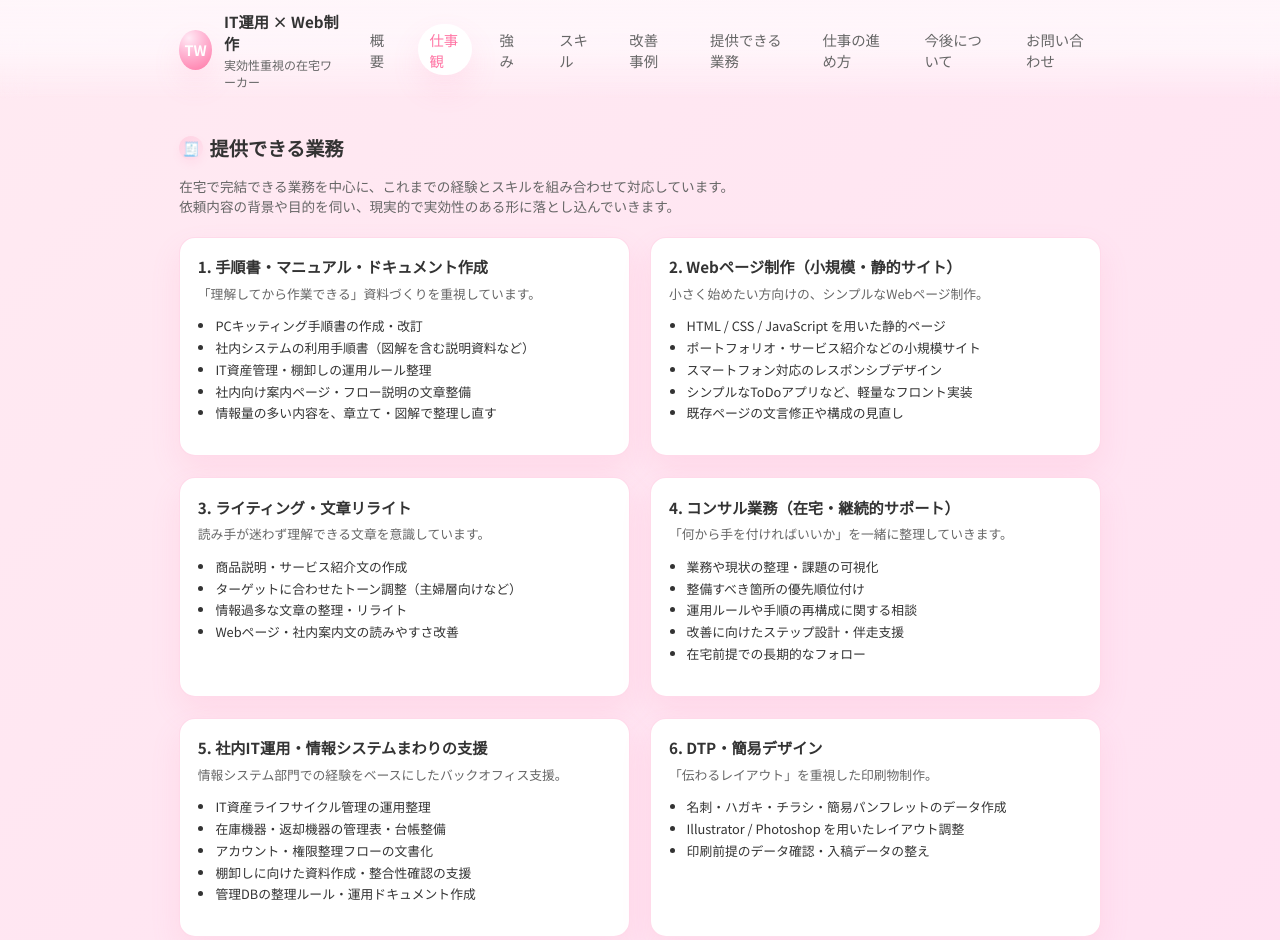
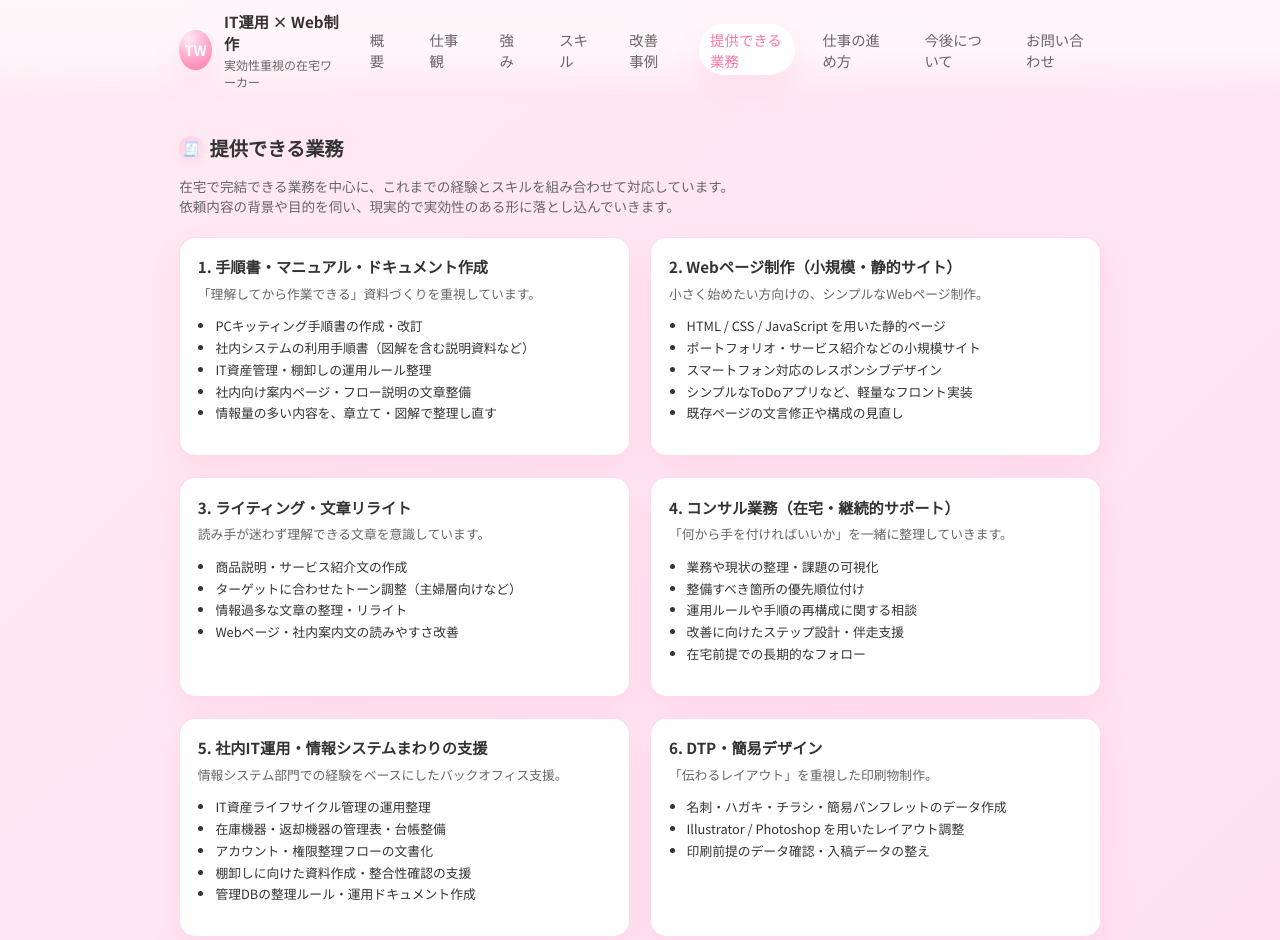
Before and after one commit to worldworkstyle00-web/Portforio, a plain HTML site: page services.html in a window 1280 px wide. Shown: the top 940 px of the page. Drawn offline with Linux system fonts and the light colour scheme.

Commit message:
ナビゲーションのアクティブ状態を各ページに合わせて修正

```diff
--- a/services.html
+++ b/services.html
@@ -26,11 +26,11 @@
         </button>
         <div class="nav-links">
           <a href="index.html" class="nav-link">概要</a>
-          <a href="workstyle.html" class="nav-link active">仕事観</a>
+          <a href="workstyle.html" class="nav-link">仕事観</a>
           <a href="strengths.html" class="nav-link">強み</a>
           <a href="skills.html" class="nav-link">スキル</a>
           <a href="stories.html" class="nav-link">改善事例</a>
-          <a href="services.html" class="nav-link">提供できる業務</a>
+          <a href="services.html" class="nav-link active">提供できる業務</a>
           <a href="workflow.html" class="nav-link">仕事の進め方</a>
           <a href="vision.html" class="nav-link">今後について</a>
           <a href="contact.html" class="nav-link">お問い合わせ</a>        </div>
```
Also changed, not shown: index.html (+2 -2 lines), vision.html (+2 -1 lines), workflow.html (+2 -2 lines).
